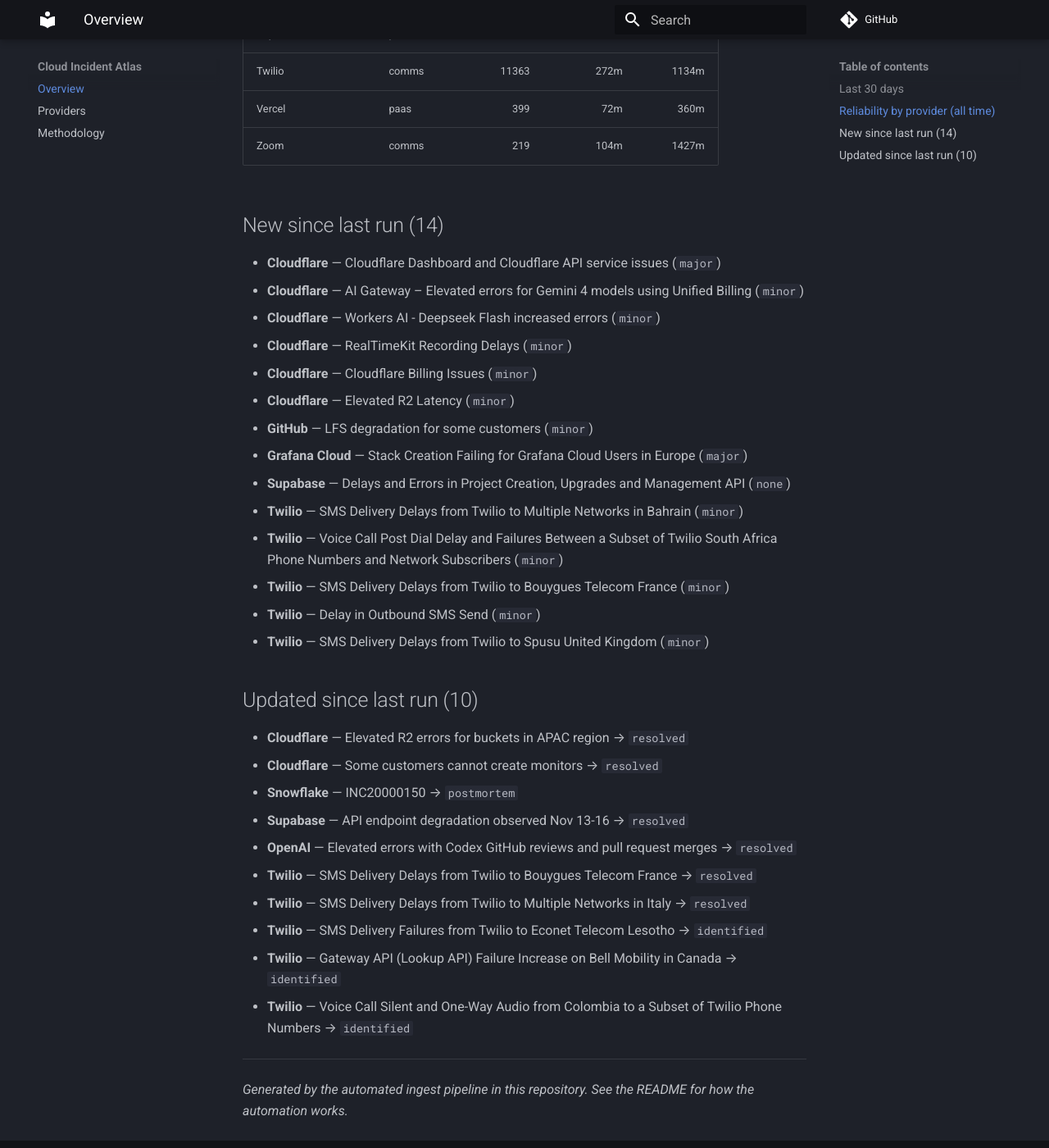
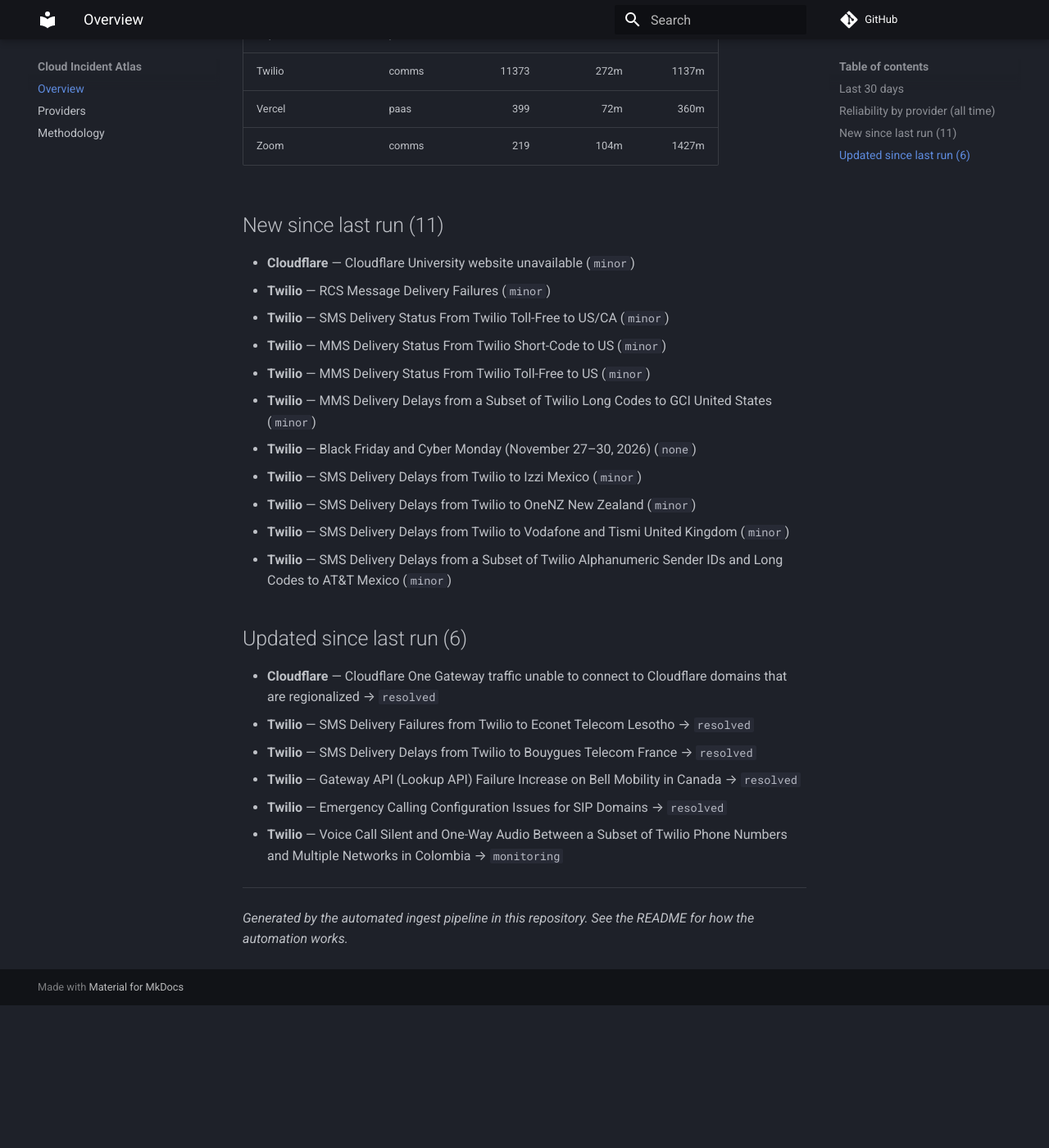
Before and after one commit to ayushgupta07xx/cloud-incident-atlas, an MkDocs documentation site: the page built from docs/index.md, in a window 1280 px wide and 1400 px high, scrolled down 1428 px. Shown: the whole window at 82% size. Built offline with MkDocs 1.6.1 and Material for MkDocs 9.7.7, drawn with Linux system fonts in a browser that asks for light colours; comment, search, counter and statistics services are not loaded; after the commit the page ends 2654 px from its top, so only the background shows below that; some of the changed text lies outside the part shown.

Commit message:
docs: refresh digest and charts
Regenerated from the corpus by the ingest pipeline.

Run: https://github.com/ayushgupta07xx/cloud-incident-atlas/actions/runs/46043200013

Co-authored-by: github-actions[bot] <41898282+github-actions[bot]@users.noreply.github.com>

```diff
--- a/docs/index.md
+++ b/docs/index.md
@@ -1,11 +1,11 @@
 # Cloud Incident Atlas
 
-Cross-vendor incident data for 25 providers. Corpus: **24,208 incidents**. Updated 2026-11-26.
+Cross-vendor incident data for 25 providers. Corpus: **24,219 incidents**. Updated 2026-11-27.
 
 ## Last 30 days
 
-- Incidents recorded: **464**
-- Major or worse: **43**
+- Incidents recorded: **453**
+- Major or worse: **40**
 
 ## Reliability by provider (all time)
 
@@ -33,39 +33,32 @@ Cross-vendor incident data for 25 providers. Corpus: **24,208 incidents**. Updat
 | Sentry | observability | 356 | 83m | 353m |
 | Snowflake | data | 218 | 121m | 598m |
 | Supabase | paas | 471 | 148m | 1280m |
-| Twilio | comms | 11363 | 272m | 1134m |
+| Twilio | comms | 11373 | 272m | 1137m |
 | Vercel | paas | 399 | 72m | 360m |
 | Zoom | comms | 219 | 104m | 1427m |
 
-## New since last run (14)
+## New since last run (11)
 
-- **Cloudflare** — Cloudflare Dashboard and Cloudflare API service issues (`major`)
-- **Cloudflare** — AI Gateway – Elevated errors for Gemini 4 models using Unified Billing (`minor`)
-- **Cloudflare** — Workers AI - Deepseek Flash increased errors (`minor`)
-- **Cloudflare** — RealTimeKit Recording Delays (`minor`)
-- **Cloudflare** — Cloudflare Billing Issues (`minor`)
-- **Cloudflare** — Elevated R2 Latency (`minor`)
-- **GitHub** — LFS degradation for some customers (`minor`)
-- **Grafana Cloud** — Stack Creation Failing for Grafana Cloud Users in Europe (`major`)
-- **Supabase** — Delays and Errors in Project Creation, Upgrades and Management API (`none`)
-- **Twilio** — SMS Delivery Delays from Twilio to Multiple Networks in Bahrain (`minor`)
-- **Twilio** — Voice Call Post Dial Delay and Failures Between a Subset of Twilio South Africa Phone Numbers and Network Subscribers (`minor`)
-- **Twilio** — SMS Delivery Delays from Twilio to Bouygues Telecom France (`minor`)
-- **Twilio** — Delay in Outbound SMS Send (`minor`)
-- **Twilio** — SMS Delivery Delays from Twilio to Spusu United Kingdom (`minor`)
+- **Cloudflare** — Cloudflare University website unavailable (`minor`)
+- **Twilio** — RCS Message Delivery Failures (`minor`)
+- **Twilio** — SMS Delivery Status From Twilio Toll-Free to US/CA (`minor`)
+- **Twilio** — MMS Delivery Status From Twilio Short-Code to US (`minor`)
+- **Twilio** — MMS Delivery Status From Twilio Toll-Free to US (`minor`)
+- **Twilio** — MMS Delivery Delays from a Subset of Twilio Long Codes to GCI United States (`minor`)
+- **Twilio** — Black Friday and Cyber Monday (November 27–30, 2026) (`none`)
+- **Twilio** — SMS Delivery Delays from Twilio to Izzi Mexico (`minor`)
+- **Twilio** — SMS Delivery Delays from Twilio to OneNZ New Zealand (`minor`)
+- **Twilio** — SMS Delivery Delays from Twilio to Vodafone and Tismi United Kingdom (`minor`)
+- **Twilio** — SMS Delivery Delays from a Subset of Twilio Alphanumeric Sender IDs and Long Codes to AT&T Mexico (`minor`)
 
-## Updated since last run (10)
+## Updated since last run (6)
 
-- **Cloudflare** — Elevated R2 errors for buckets in APAC region → `resolved`
-- **Cloudflare** — Some customers cannot create monitors → `resolved`
-- **Snowflake** — INC20000150 → `postmortem`
-- **Supabase** — API endpoint degradation observed Nov 13-16 → `resolved`
-- **OpenAI** — Elevated errors with Codex GitHub reviews and pull request merges → `resolved`
+- **Cloudflare** — Cloudflare One Gateway traffic unable to connect to Cloudflare domains that are regionalized → `resolved`
+- **Twilio** — SMS Delivery Failures from Twilio to Econet Telecom Lesotho → `resolved`
 - **Twilio** — SMS Delivery Delays from Twilio to Bouygues Telecom France → `resolved`
-- **Twilio** — SMS Delivery Delays from Twilio to Multiple Networks in Italy → `resolved`
-- **Twilio** — SMS Delivery Failures from Twilio to Econet Telecom Lesotho → `identified`
-- **Twilio** — Gateway API (Lookup API) Failure Increase on Bell Mobility in Canada → `identified`
-- **Twilio** — Voice Call Silent and One-Way Audio from Colombia to a Subset of Twilio Phone Numbers → `identified`
+- **Twilio** — Gateway API (Lookup API) Failure Increase on Bell Mobility in Canada → `resolved`
+- **Twilio** — Emergency Calling Configuration Issues for SIP Domains → `resolved`
+- **Twilio** — Voice Call Silent and One-Way Audio Between a Subset of Twilio Phone Numbers and Multiple Networks in Colombia → `monitoring`
 
 ---
 
```
Also changed, not shown: other parts of docs/index.md (+1 -1 lines), README.md (+3 -12 lines), docs/providers.md (+4 -4 lines), docs/img/timeline.svg.
